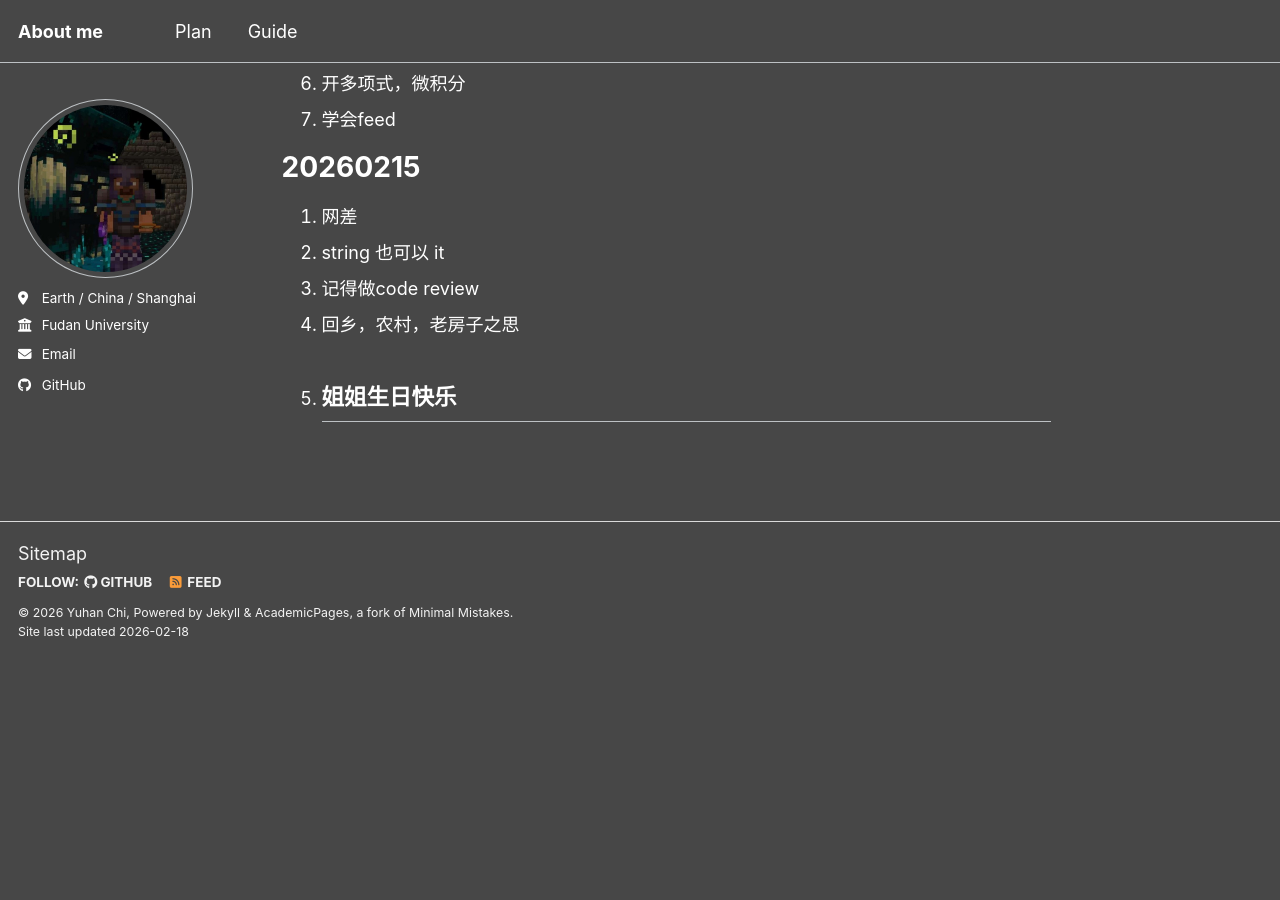
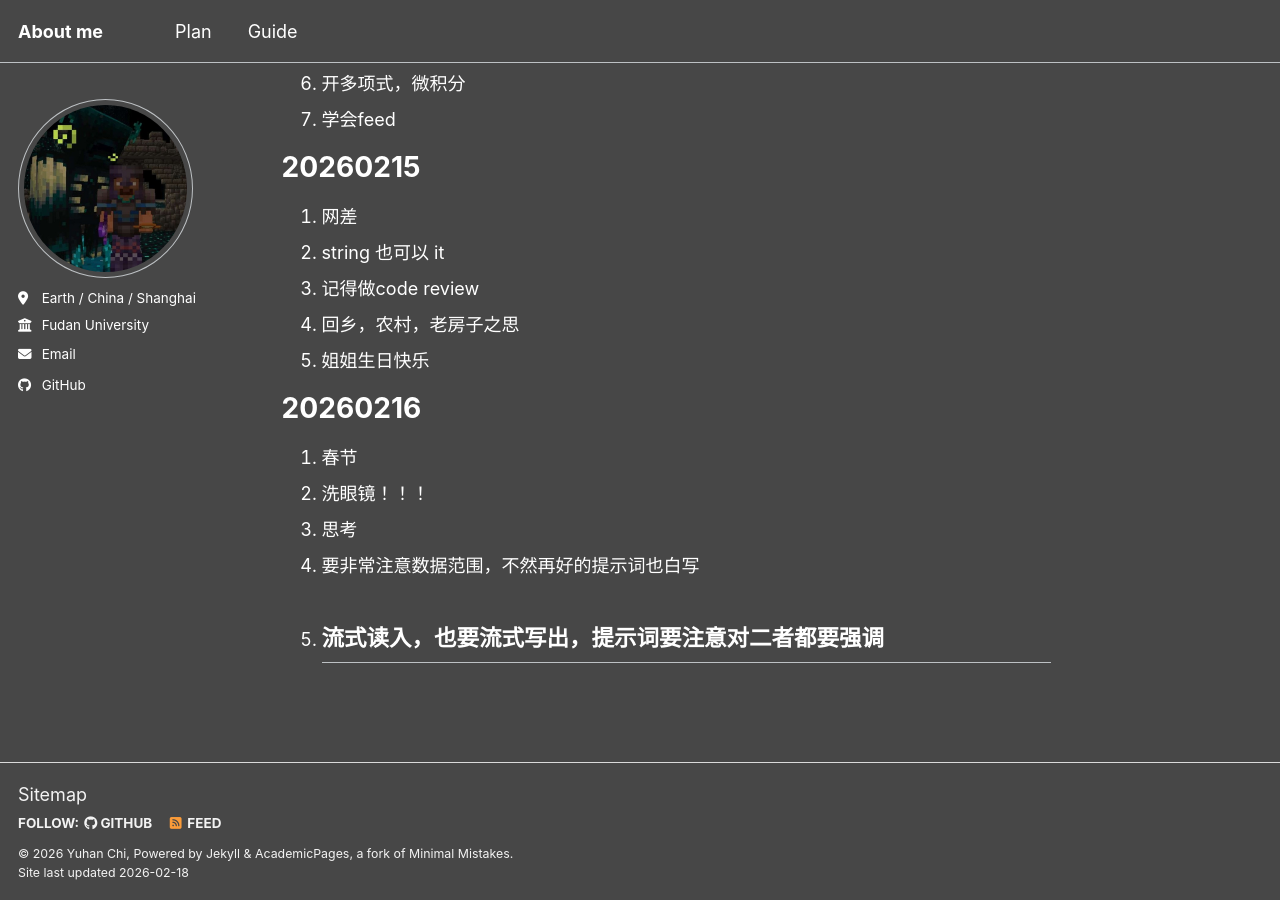
Before and after one commit to Chi-Shan0707/Chi-Shan0707.github.io, a Jekyll site: the page built from _pages/review.md, in a window 1280 px wide and 900 px high, scrolled down 10118 px. Built offline with Jekyll 4.4.1, drawn with Linux system fonts in a browser that asks for light colours; a script bundle is joined from its source files by our own code; library files that are not in the unit come from our copies; before the commit the page ends 10778 px from its top, so only the background shows below that.

Commit message:
review: 20260216

```diff
--- a/_pages/review.md
+++ b/_pages/review.md
@@ -307,4 +307,11 @@ redirect_from:
 3. 记得做code review
 4. 回乡，农村，老房子之思
 5. 姐姐生日快乐
+
+# 20260216
+1. 春节
+2. 洗眼镜！！！
+3. 思考
+4. 要非常注意数据范围，不然再好的提示词也白写
+5. 流式读入，也要流式写出，提示词要注意对二者都要强调
 ---
```
